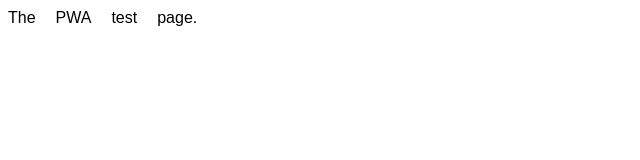
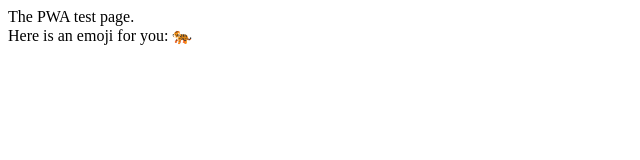
Before and after one commit to mrdewitt/mrdewitt.github.io, a website: page index.html in a window 1280 px wide. Shown: the whole page, without its empty margins (0-640 px from the left). Drawn offline with Linux system fonts and the light colour scheme; a web font is replaced by a local one.

Commit message:
Publish new version with an emoji.

```diff
--- a/index.html
+++ b/index.html
@@ -26,4 +26,6 @@
 </head>
 
 <body>The PWA test page.
+<br>
+Here is an emoji for you: <span>🐅</span>
 </body></html>
--- a/main.css
+++ b/main.css
@@ -3,6 +3,6 @@
   src: url('fonts/noto/NotoColorEmoji.ttf');
 }
 
-body {
+body span {
   font-family: 'Noto Color Emoji', sans-serif;
 }
```
Also changed, not shown: main.html (+2 -0 lines).
